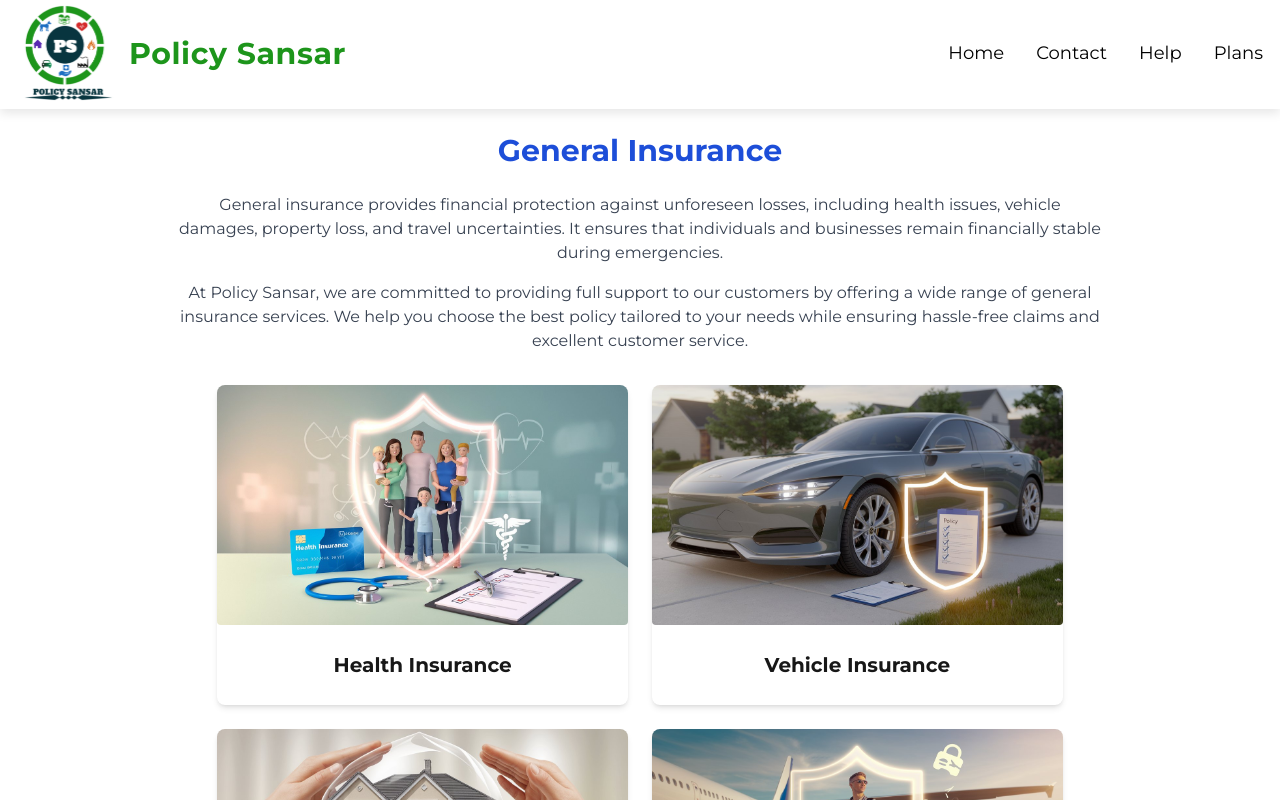
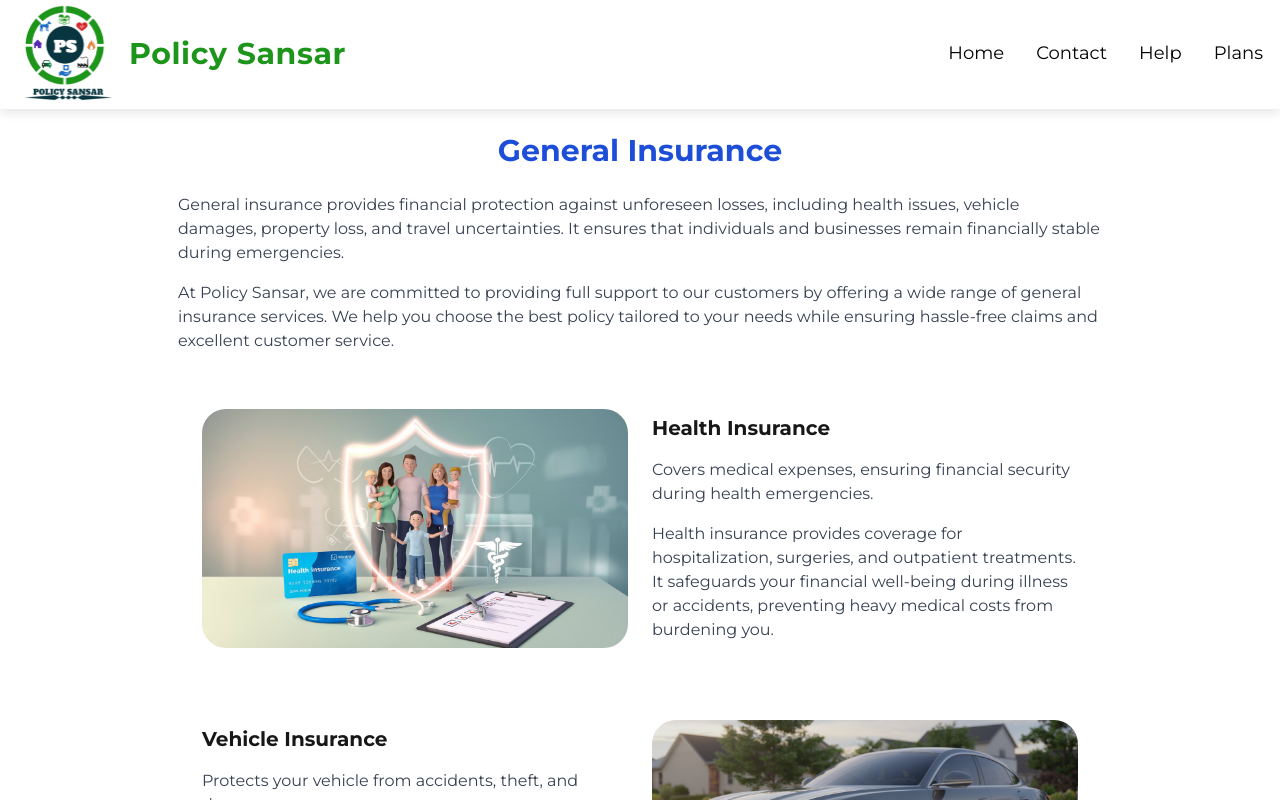
Before and after one commit to Maheshkadam-Delxn/Policy_Sansar-Landing, a Next.js app: page /insurances/General in a window 1280 px wide. Shown: the top 800 px of the page. Built offline with nearby package versions, Linux system fonts and the light colour scheme.

Commit message:
alignment changes in the insurance pages

```diff
--- a/src/app/insurances/General/page.jsx
+++ b/src/app/insurances/General/page.jsx
@@ -9,22 +9,24 @@ const GeneralInsurance = () => {
   return (
     <div className="container mx-auto p-6">
       <div className="flex items-center justify-center">
-        <div className="w-3/4 ">
+        <div className="w-3/4">
           <h1 className="text-3xl font-bold text-center text-blue-700 mb-6">
             General Insurance
           </h1>
-          <p className="text-center text-gray-700 mb-4">
+          <div>
+            <p className="text-start text-gray-700 mb-4">
               General insurance provides financial protection against unforeseen
               losses, including health issues, vehicle damages, property loss, and
               travel uncertainties. It ensures that individuals and businesses
               remain financially stable during emergencies.
             </p>
-          <p className="text-center text-gray-700 mb-8">
+            <p className="text-start text-gray-700 mb-8">
               At Policy Sansar, we are committed to providing full support to our
               customers by offering a wide range of general insurance services. We
               help you choose the best policy tailored to your needs while
               ensuring hassle-free claims and excellent customer service.
             </p>
+          </div>
         </div>
       </div>
       <div className="flex flex-wrap justify-center gap-6">
@@ -33,42 +35,45 @@ const GeneralInsurance = () => {
             img: HealthImg,
             title: "Health Insurance",
             desc: "Covers medical expenses, ensuring financial security during health emergencies.",
+            extra: "Health insurance provides coverage for hospitalization, surgeries, and outpatient treatments. It safeguards your financial well-being during illness or accidents, preventing heavy medical costs from burdening you."
           },
           {
             img: VehicleImg,
             title: "Vehicle Insurance",
             desc: "Protects your vehicle from accidents, theft, and damages.",
+            extra: "Vehicle insurance not only covers damages to your vehicle but also protects you from third-party liabilities, accidents, and theft. This ensures peace of mind while driving and financial protection in case of emergencies."
           },
           {
             img: HomeImg,
             title: "Home Insurance",
             desc: "Covers damages to your home and belongings due to unforeseen events.",
+            extra: "Home insurance covers damages to your home structure, furniture, and valuables from natural disasters, fire, theft, and other risks. It helps restore your home and property to its original condition after a loss."
           },
           {
             img: travelImg,
             title: "Travel Insurance",
             desc: "Covers trip cancellations, medical emergencies, and travel-related risks.",
+            extra: "Travel insurance ensures coverage for unexpected events while traveling, such as trip cancellations, medical emergencies abroad, lost luggage, and delayed flights. It guarantees you peace of mind during your journeys."
           },
         ].map((item, index) => (
           <div
             key={index}
-            className="relative  shadow-md rounded-lg bg-white overflow-hidden group w-1/3  flex flex-col items-center h-80"
+            className={`w-full md:w-3/4 flex flex-col md:flex-row items-center gap-6 p-6   ${index % 2 === 0 ? 'md:flex-row-reverse ' : ''}`}
           >
-            <div className="relative w-full h-3/4 rounded overflow-hidden">
+            <div className="flex-1">
+              <h2 className="text-xl font-semibold text-start">{item.title}</h2>
+              <p className="text-gray-700 mt-4">{item.desc}</p>
+              <p className="text-gray-700 mt-4">{item.extra}</p>
+            </div>
+            <div className="relative flex-1 w-full h-48 md:h-full ">
               <Image
                 width={1920}
                 height={1080}
                 src={item.img}
                 alt={item.title}
-                className="w-full h-full object-cover transition-transform duration-500 group-hover:scale-110 group-hover:brightness-75"
+                className="w-full h-full object-cover transition-transform duration-500 group-hover:scale-110 group-hover:brightness-75 rounded-3xl"
               />
-              <div className="w-full h-full absolute inset-0 bg-green-500 bg-opacity-60 flex items-center justify-center text-center opacity-0 transition-opacity duration-500 group-hover:opacity-100">
-                <p className="text-white font-semibold px-4">{item.desc}</p>
             </div>
-            </div>
-            <h2 className="text-xl font-semibold h-1/4 text-center w-full flex items-center justify-center ">
-              {item.title}
-            </h2>
           </div>
         ))}
       </div>
--- a/src/app/insurances/Health/page.jsx
+++ b/src/app/insurances/Health/page.jsx
@@ -1,17 +1,15 @@
 import React from 'react';
 import Image from 'next/image';
 import h1 from "../../../../public/insurance/h1.png";
-// import HealthImg from "../../../../public/insurance/health-insurance.jpeg";
 import HealthImg from "../../../../public/insurance/health.png";
 
-// import HomeImg from "../../../../public/insurance/home-insurance.jpeg";
-// import travelImg from "../../../../public/insurance/travel-insurance.jpeg";
 
 
 const HealthInsurance = () => {
   return (
-    <div className="">
-    <div className="container mx-auto p-6 flex flex-col md:flex-row items-center gap-8">
+    <div className="mt-12 flex flex-col items-center gap-10">
+      <div className='w-full flex items-center justify-center'>
+      <div className="container mx-auto p-6 flex flex-col md:flex-row items-center gap-8  w-5/6">
       <div className="w-full md:w-2/3">
         <h1 className="text-3xl font-bold text-blue-700 mb-6">Health Insurance</h1>
         <p className="text-gray-700 mb-4">
@@ -26,8 +24,8 @@ const HealthInsurance = () => {
       </div>
 
       <div className="w-full md:w-1/3 relative">
-        <div className="relative w-full h-64 rounded overflow-hidden group shadow-lg">
-          <Image src={h1} alt="Health Insurance" layout="fill" objectFit="cover" className="transition-transform duration-500 group-hover:scale-110 group-hover:brightness-75" />
+        <div className="relative w-full h-64 rounded overflow-hidden group shadow-lg rounded-3xl">
+          <Image src={h1} alt="Health Insurance" layout="fill" objectFit="cover" className="transition-transform duration-500 group-hover:scale-110 group-hover:brightness-75 rounded-3xl" />
           <div className="absolute inset-0 bg-green-500 bg-opacity-60 flex items-center justify-center text-center opacity-0 transition-opacity duration-500 group-hover:opacity-100">
             <p className="text-white font-semibold px-4">Protect your health and finances with our tailored health insurance plans. Get the best medical care without financial stress.</p>
           </div>
@@ -36,8 +34,12 @@ const HealthInsurance = () => {
 
 
     </div>
+      </div>
+
     {/* Additional Information Section */}
-    <div className="mt-12 p-6 bg-gray-100 rounded-lg shadow-md h-full">
+    <div className='w-full flex items-center justify-center'>
+    <div className=" p-6 bg-gray-100 rounded-lg shadow-md h-full flex flex-col  items-center justify-center w-5/6 ">
+        <div className='flex flex-col items-start  justify-center  p-6'>
         <h2 className="text-2xl font-bold text-blue-700 mb-4">Why Choose Health Insurance?</h2>
         <p className="text-gray-700 mb-4">
           Health insurance not only covers hospitalization expenses but also offers preventive healthcare benefits, including routine check-ups and vaccinations. It ensures you receive timely medical attention without worrying about the costs.
@@ -45,6 +47,7 @@ const HealthInsurance = () => {
         <p className="text-gray-700 mb-4">
           Our plans are designed to suit individuals, families, and senior citizens, providing customized coverage as per your needs. Enjoy cashless treatments and extensive medical benefits with Policy Sansar.
         </p>
+        </div>
         <div className="relative w-full h-48 rounded overflow-hidden group shadow-lg mt-6">
           <Image src={HealthImg} alt="Health Insurance Benefits" layout="fill" objectFit="cover" className="transition-transform duration-500 group-hover:scale-110 group-hover:brightness-75" />
           <div className="absolute inset-0 bg-green-500 bg-opacity-60 flex items-center justify-center text-center opacity-0 transition-opacity duration-500 group-hover:opacity-100">
@@ -53,6 +56,7 @@ const HealthInsurance = () => {
         </div>
       </div>
     </div>
+    </div>
   );
 };
 
--- a/src/app/insurances/Life/page.jsx
+++ b/src/app/insurances/Life/page.jsx
@@ -5,8 +5,9 @@ import l1 from "../../../../public/insurance/l1.png";
 
 const LifeInsurance = () => {
   return (
-    <div className="">
-    <div className="container mx-auto p-6 flex flex-col md:flex-row items-center gap-8">
+
+    <div className="w-full flex flex-col items-center gap-10">
+      <div className='w-full flex items-center justify-center'><div className="container mx-auto p-6 flex flex-col md:flex-row items-center gap-8 w-5/6">
       <div className="w-full md:w-2/3">
         <h1 className="text-3xl font-bold text-blue-700 mb-6">Life Insurance</h1>
         <p className="text-gray-700 mb-4">
@@ -22,7 +23,7 @@ const LifeInsurance = () => {
 
       <div className="w-full md:w-1/3 relative">
         <div className="relative w-full h-64 rounded overflow-hidden group shadow-lg">
-          <Image src={l1}  alt="Life Insurance" layout="fill" objectFit="cover" className="transition-transform duration-500 group-hover:scale-110 group-hover:brightness-75" />
+          <Image src={l1}  alt="Life Insurance" layout="fill" objectFit="cover" className="transition-transform duration-500 group-hover:scale-110 group-hover:brightness-75 rounded-3xl" />
           <div className="absolute inset-0 bg-blue-600 bg-opacity-60 flex items-center justify-center text-center opacity-0 transition-opacity duration-500 group-hover:opacity-100">
             <p className="text-white font-semibold px-4">Secure your family’s financial future with our trusted life insurance plans. Get flexible coverage tailored to your needs.</p>
           </div>
@@ -31,8 +32,9 @@ const LifeInsurance = () => {
 
       {/* Additional Information Section */}
 
-    </div>
-          <div className="mt-12 p-6 bg-gray-100 rounded-lg shadow-md">
+    </div></div>
+
+          <div className=" p-6 bg-gray-100 rounded-lg shadow-md w-5/6 ">
           <h2 className="text-2xl font-bold text-blue-700 mb-4">Why Choose Life Insurance?</h2>
           <p className="text-gray-700 mb-4">
             Life insurance provides peace of mind, knowing that your family will be financially protected in times of need. It helps cover funeral expenses, outstanding debts, and ensures your loved ones maintain their standard of living.
```
Lines whose indentation alone changed are shown as unchanged.
